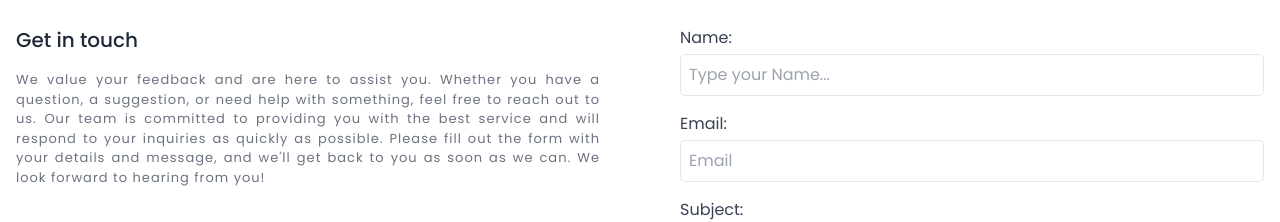
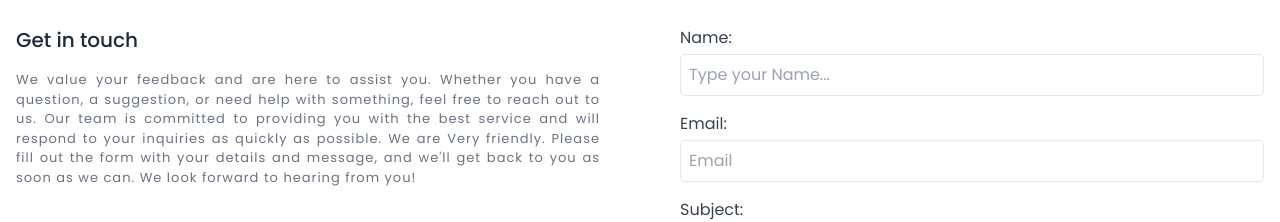
Before and after one commit to Electra51/Bluesky, a React (Vite) app: page /contact in a window 1280 px wide. Shown: the part 257-479 px from the top of the page. Built offline with nearby package versions, Linux system fonts and the light colour scheme; no server answers.

Commit message:
contact page

```diff
--- a/src/Pages/ContactPage/Contact.jsx
+++ b/src/Pages/ContactPage/Contact.jsx
@@ -20,9 +20,9 @@ const Contact = () => {
             a question, a suggestion, or need help with something, feel free to
             reach out to us. Our team is committed to providing you with the
             best service and will respond to your inquiries as quickly as
-            possible. Please fill out the form with your details and message,
-            and we'll get back to you as soon as we can. We look forward to
-            hearing from you!
+            possible. We are Very friendly. Please fill out the form with your
+            details and message, and we'll get back to you as soon as we can. We
+            look forward to hearing from you!
           </p>
 
           <div className="mt-8">
```
